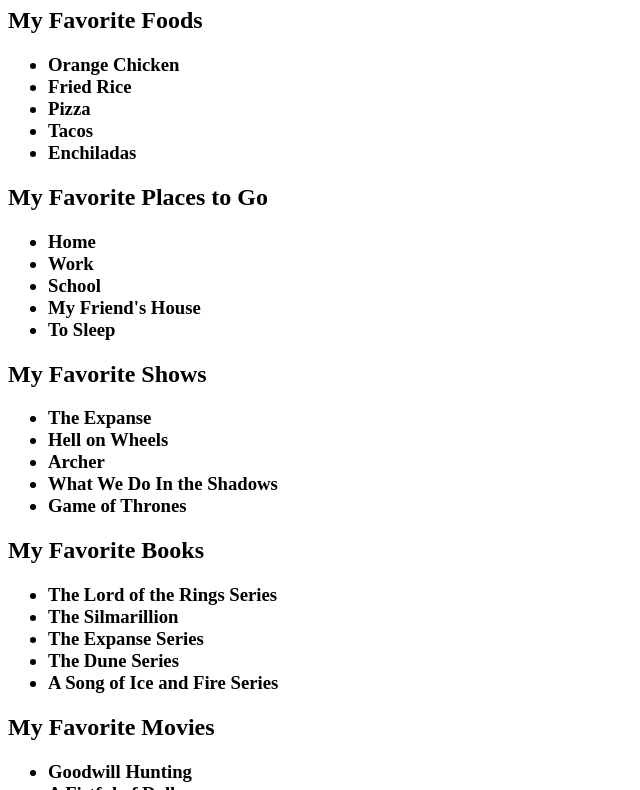
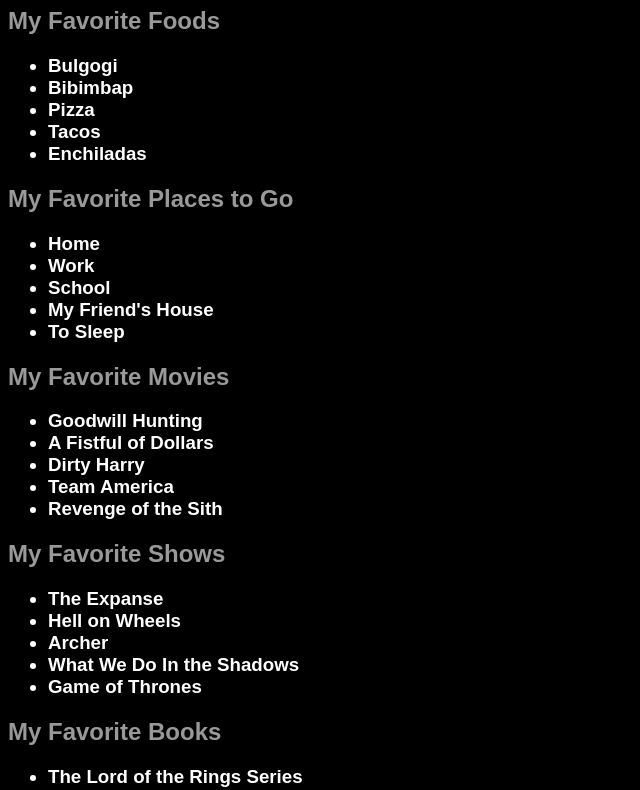
Before and after one commit to mvance-pvcc/mvance-pvcc.github.io, a plain HTML site: page faves.html in a window 1280 px wide. Shown: the part 73-863 px from the top of the page, without its empty margins (0-640 px from the left). Drawn offline with Linux system fonts and the light colour scheme.

Commit message:
Update faves.html

```diff
--- a/faves.html
+++ b/faves.html
@@ -6,14 +6,14 @@
 <head>
 	<title>My Faves</title>
 </head>
-<body>
+<body style = 'color:#999999;background-color:#000000;font-family:sans-serif,arial,calibri;'>
 <h1>My Favorite Things</h1>
 <h2>My Favorite Foods</h2>
 
-<h3>
+<h3 style = 'color:#ffffff;font-family:sans-serif,arial,calibri;'>
 <ul>
-<li>Orange Chicken</li>
-<li>Fried Rice</li>
+	<li>Bulgogi</li>
+	<li>Bibimbap</li>
 	<li>Pizza</li>
 	<li>Tacos</li>
 	<li>Enchiladas</li>
@@ -21,7 +21,7 @@
 </h3>
 
 <h2>My Favorite Places to Go</h2>
-<h3>
+<h3 style = 'color:#ffffff;font-family:sans-serif,arial,calibri;'>
 <ul>
 	<li>Home</li>
 	<li>Work</li>
@@ -31,8 +31,19 @@
 </ul>
 </h3>
 
+<h2>My Favorite Movies</h2>
+<h3 style = 'color:#ffffff;font-family:sans-serif,arial,calibri;'>
+<ul>
+	<li>Goodwill Hunting</li>
+	<li>A Fistful of Dollars</li>
+	<li>Dirty Harry</li>
+	<li>Team America</li>
+	<li>Revenge of the Sith</li>
+</ul>
+</h3>
+
 <h2>My Favorite Shows</h2>
-<h3>
+<h3 style = 'color:#ffffff;font-family:sans-serif,arial,calibri;'>
 <ul>
 	<li>The Expanse</li>
 	<li>Hell on Wheels</li>
@@ -43,7 +54,7 @@
 </h3>
 
 <h2>My Favorite Books</h2>
-<h3>
+<h3 style = 'color:#ffffff;font-family:sans-serif,arial,calibri;'>
 <ul>
 	<li>The Lord of the Rings Series</li>
 	<li>The Silmarillion</li>
@@ -53,16 +64,5 @@
 </ul>
 </h3>
 
-<h2>My Favorite Movies</h2>
-<h3>
-<ul>
-<li>Goodwill Hunting</li>
-<li>A Fistful of Dollars</li>
-<li>Dirty Harry</li>
-<li>Team America</li>
-<li>Revenge of the Sith</li>
-</ul>
-</h3>
-
 </body>
 </html>
```
Lines whose indentation alone changed are shown as unchanged.
